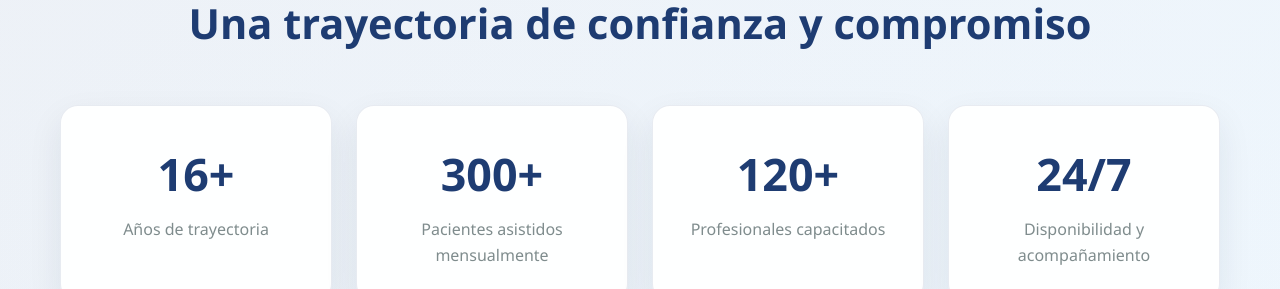
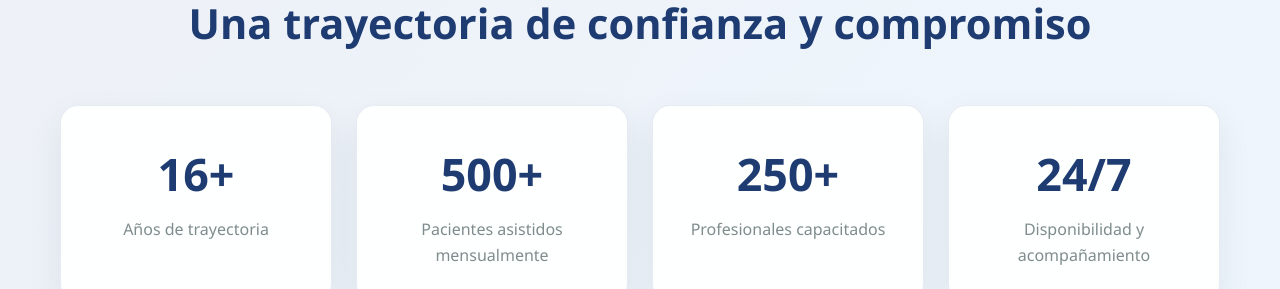
Before and after one commit to CatalinaLencioni/corporis-web, a React (Vite) app: page / in a window 1280 px wide. Shown: the part 2060-2349 px from the top of the page. Built offline with nearby package versions, Linux system fonts and the light colour scheme.

Commit message:
Actualizar metricas del home

```diff
--- a/src/pages/Home.jsx
+++ b/src/pages/Home.jsx
@@ -51,8 +51,8 @@ const Home = () => {
 
   const benefits = [
     { number: '16+', label: 'Años de trayectoria' },
-    { number: '300+', label: 'Pacientes asistidos mensualmente' },
-    { number: '120+', label: 'Profesionales capacitados' },
+    { number: '500+', label: 'Pacientes asistidos mensualmente' },
+    { number: '250+', label: 'Profesionales capacitados' },
     { number: '24/7', label: 'Disponibilidad y acompañamiento' },
   ]
 
```
